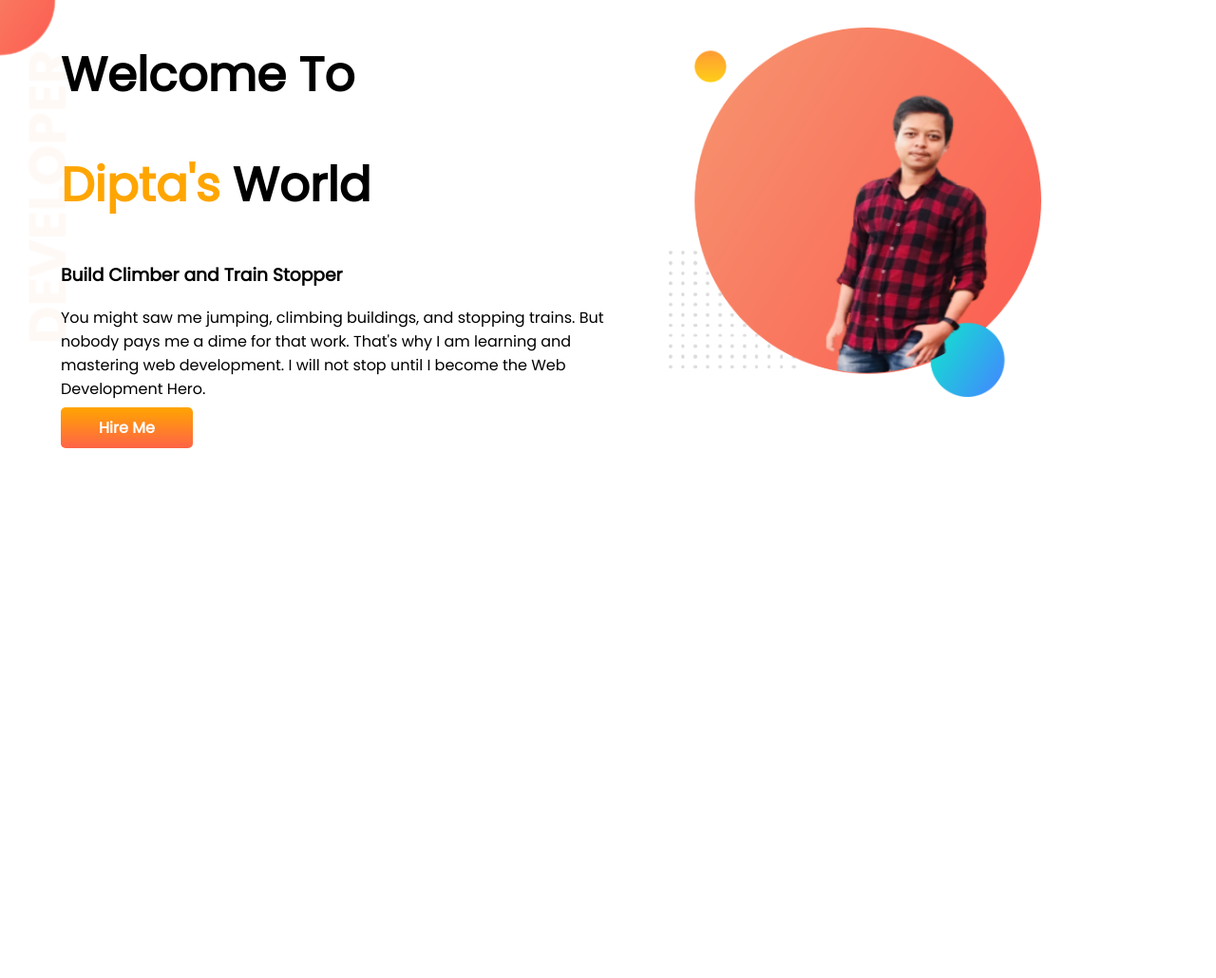
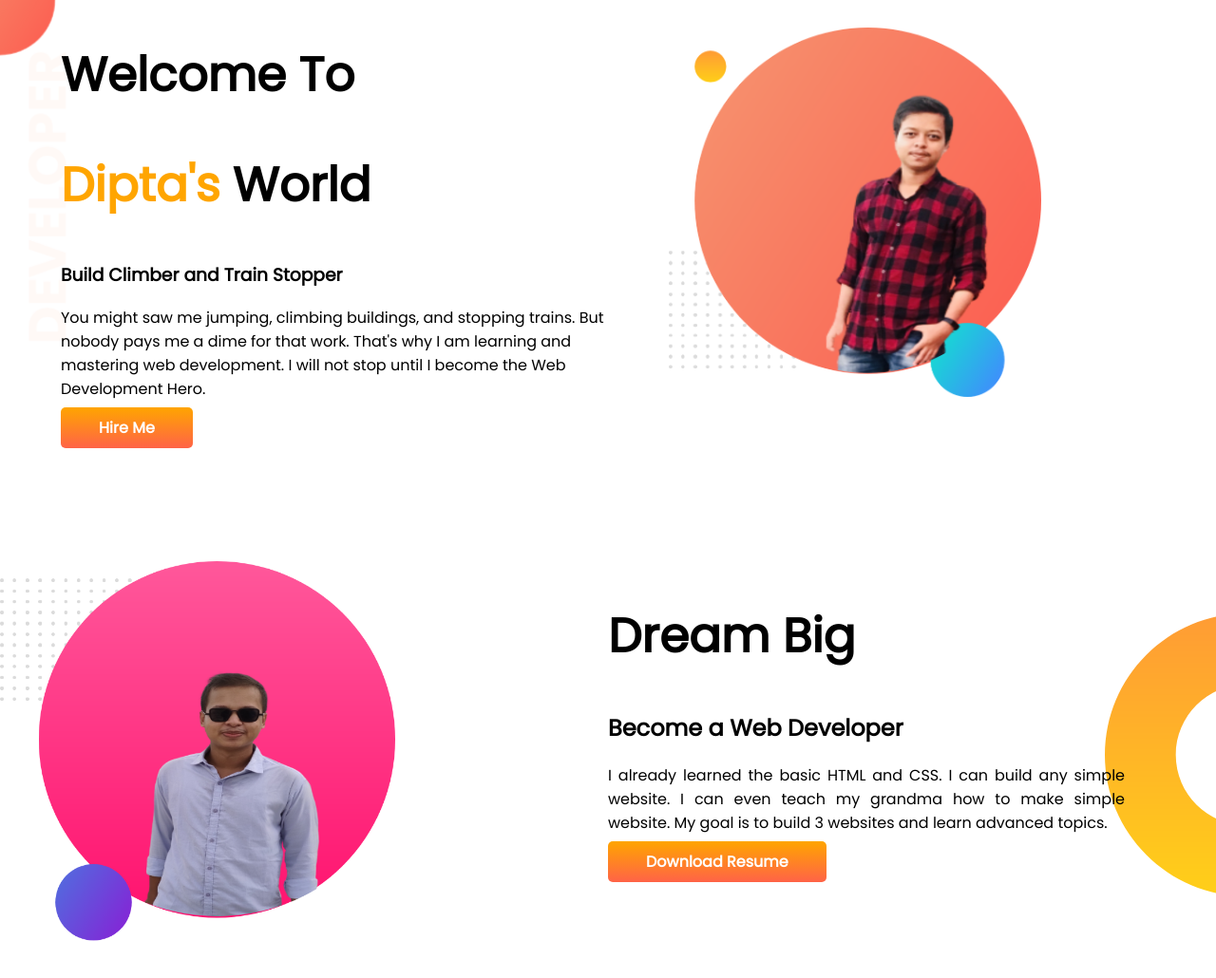
Before and after one commit to bdipta10/developer_portfolio, a plain HTML site: page index.html in a window 1280 px wide. Shown: the whole page at 95% size. Before the commit the page ends 800 px from the top, so only its background shows below. Drawn offline with Linux system fonts and the light colour scheme.

Commit message:
added second section

```diff
--- a/index.html
+++ b/index.html
@@ -23,5 +23,16 @@
             <img src="images/dipta.png" alt="Dipta's picture">
         </div>
     </section>
+    <section class="middle-banner">
+        <div class="half-width1">
+            <img src="images/dipta1.png" alt="Another picture of dipta">
+        </div>
+        <div class="half-width1">
+            <h1>Dream Big</h1>
+            <h2>Become a Web Developer</h2>
+            <p>I already learned the basic HTML and CSS. I can build any simple website. I can even teach my grandma how to make simple website. My goal is to build 3 websites and learn advanced topics.</p>
+            <a href="https://github.com/bdipta10" class="middle-button" target="_blank">Download Resume</a>
+        </div>
+    </section>
 </body>
 </html>
--- a/style.css
+++ b/style.css
@@ -13,6 +13,7 @@ h1 {
 
 section {
     display: flex;
+    margin-bottom: 10%;
 }
 
 .half-width {
@@ -39,3 +40,32 @@ section {
     background-repeat: no-repeat;
 
 }
+
+.half-width1 {
+    width: 50%;
+    text-align: justify;
+}
+
+.half-width1 p {
+    margin-right: 15%;
+}
+
+
+.half-width1 img {
+    width: 65%;
+}
+
+.middle-button {
+    text-decoration: none;
+    color: white;
+    background-image: linear-gradient(orange, tomato);
+    padding: 10px 40px;
+    border-radius: 5px;
+    font-weight: 700;
+}
+
+.middle-banner {
+    background-image: url(images/dream-bg.png);
+    background-repeat: no-repeat;
+    background-position: right;
+}
```
Also changed, not shown: images/dipta1.png (added).
